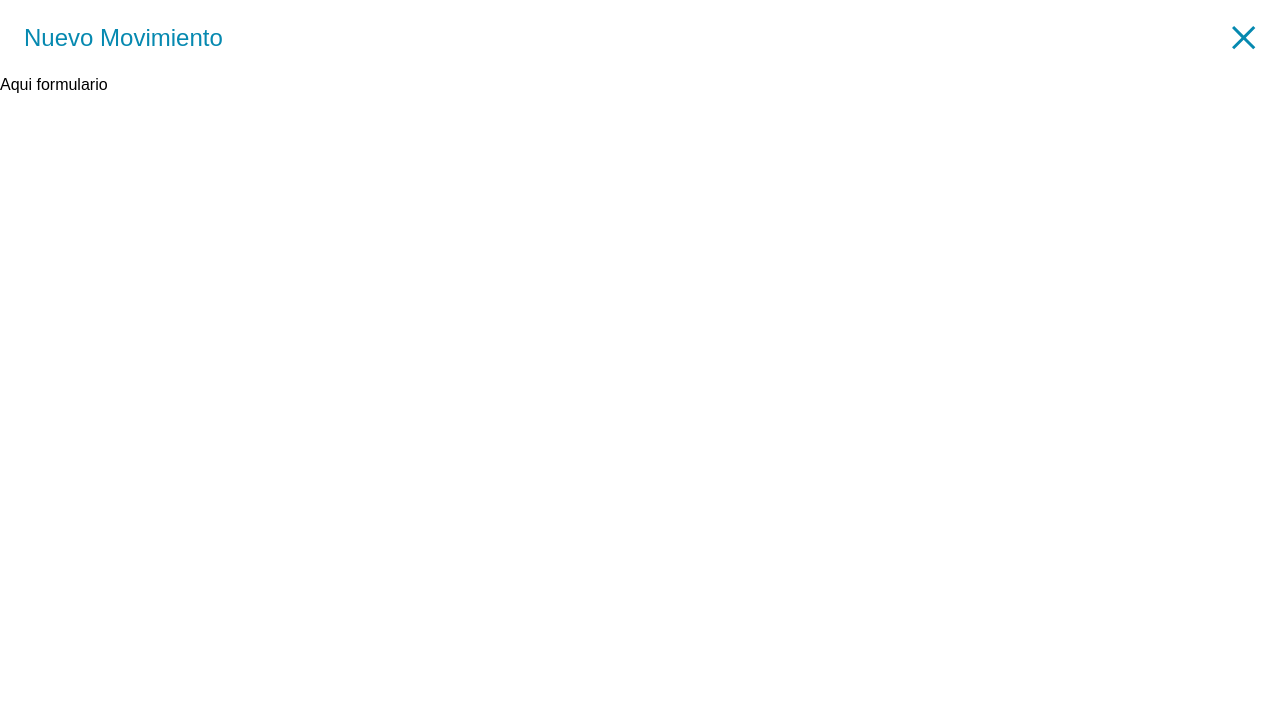
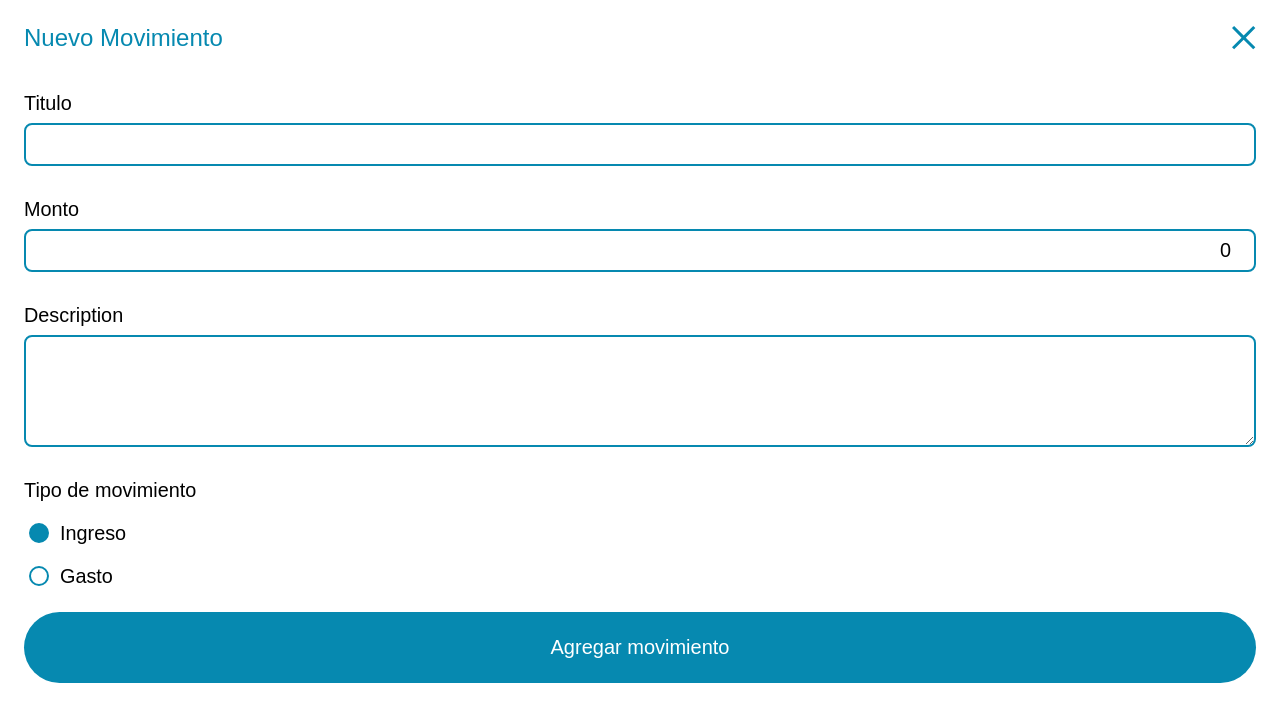
Before and after one commit to edson-yanez-villa/cash-flow, a Vue app: page / in a window 1280 px wide. Both pictures are taken after a click on the button "Agregar movimiento". Shown: the top 722 px of the page. Built offline with nearby package versions, Linux system fonts and the light colour scheme.

Commit message:
Add graphic component

```diff
--- a/src/components/Action.vue
+++ b/src/components/Action.vue
@@ -1,7 +1,36 @@
 <template>
   <button @click="showModal = true">Agregar movimiento</button>
   <teleport to="#app">
-    <Modal v-show="showModal" @close="showModal = false">Aqui formulario</Modal>
+    <Modal v-show="showModal" @close="showModal = false">
+      <form @submit.prevent="submit">
+        <div class="field">
+          <label for="">Titulo</label>
+          <input type="text" v-model="title" />
+        </div>
+        <div class="field">
+          <label for="">Monto</label>
+          <input type="number" v-model="amount" />
+        </div>
+        <div class="field">
+          <label for="">Description</label>
+          <textarea :rows="4" v-model="description"></textarea>
+        </div>
+        <div class="field">
+          <label for="">Tipo de movimiento</label>
+          <label for="" class="radio-label">
+            <input type="radio" v-model="movementType" value="Ingreso" />
+            <span>Ingreso</span>
+          </label>
+          <label for="" class="radio-label">
+            <input type="radio" v-model="movementType" value="Gasto" />
+            <span>Gasto</span>
+          </label>
+        </div>
+        <div class="action">
+          <button>Agregar movimiento</button>
+        </div>
+      </form>
+    </Modal>
   </teleport>
 </template>
 
@@ -10,6 +39,14 @@ import { ref } from "vue";
 import Modal from "./Modal.vue";
 
 const showModal = ref(false);
+const title = ref("");
+const amount = ref(0);
+const description = ref("");
+const movementType = ref("Ingreso");
+
+const submit = () => {
+  showModal.value = !showModal.value;
+};
 </script>
 
 <style scoped>
--- a/src/components/Home.vue
+++ b/src/components/Home.vue
@@ -5,7 +5,9 @@
     </template>
     <template #resume>
       <Resume :label="ahorroTotal" :total-amount="100000" :amount="amount">
-        <template #graphic> graphic </template>
+        <template #graphic>
+          <Graphic />
+        </template>
         <template #action> <Action /> </template>
       </Resume>
     </template>
@@ -21,6 +23,7 @@ import Header from "./Header.vue";
 import Resume from "./Resume/Index.vue";
 import Action from "./Action.vue";
 import Movements from "./Movements/Index.vue";
+import Graphic from "./Resume/Graphic.vue";
 
 export default {
   components: {
@@ -29,6 +32,7 @@ export default {
     Resume,
     Action,
     Movements,
+    Graphic,
   },
   data() {
     return {
--- /dev/null
+++ b/src/components/Resume/Graphic.vue
@@ -0,0 +1,42 @@
+<template>
+  <div>
+    <svg viewBox="0 0 300 200 ">
+      <line
+        stroke="#c4c4c4"
+        stroke-width="2"
+        x1="0"
+        y1="100"
+        x2="300"
+        y2="100"
+      />
+      <polyline
+        fill="none"
+        stroke="#0689B0"
+        stroke-width="2d"
+        points="0,0 100,100 200,100 300,200"
+      />
+      <line
+        stroke="#04b500"
+        stroke-width="2"
+        x1="200"
+        y1="0"
+        x2="200"
+        y2="200"
+      />
+    </svg>
+    <p>Ultimos 30 días</p>
+  </div>
+</template>
+
+<script>
+export default {};
+</script>
+
+<style scoped>
+svg {
+  width: 100%;
+}
+p {
+  text-align: center;
+}
+</style>
```
